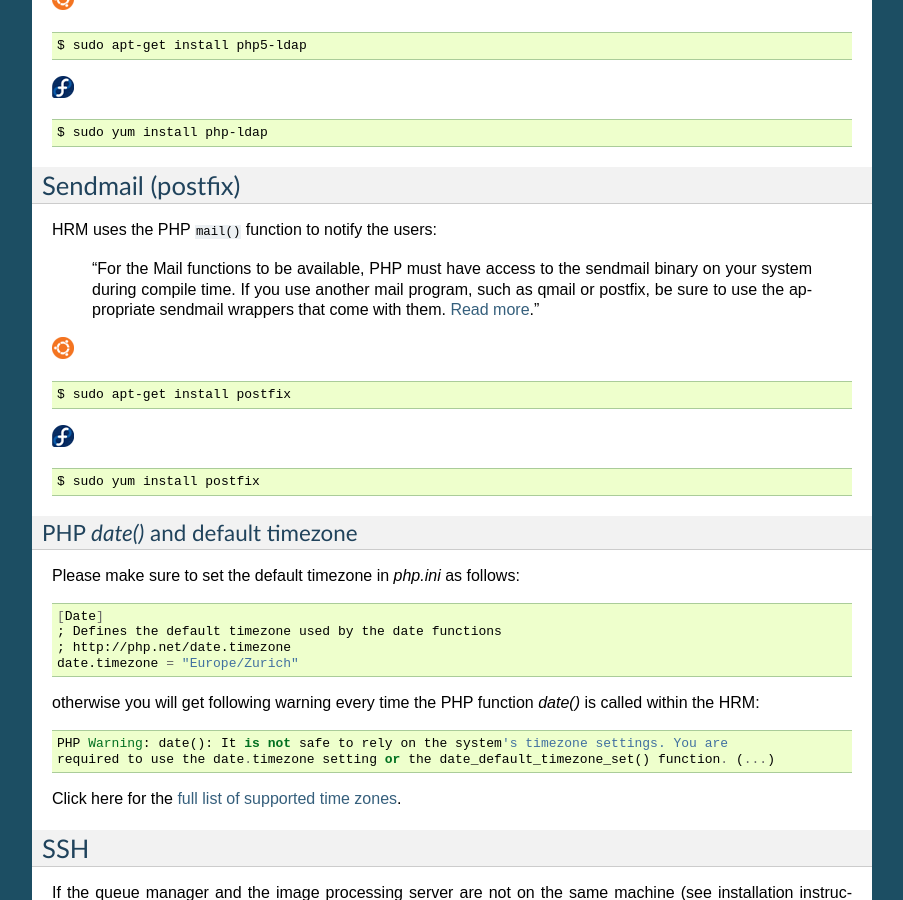
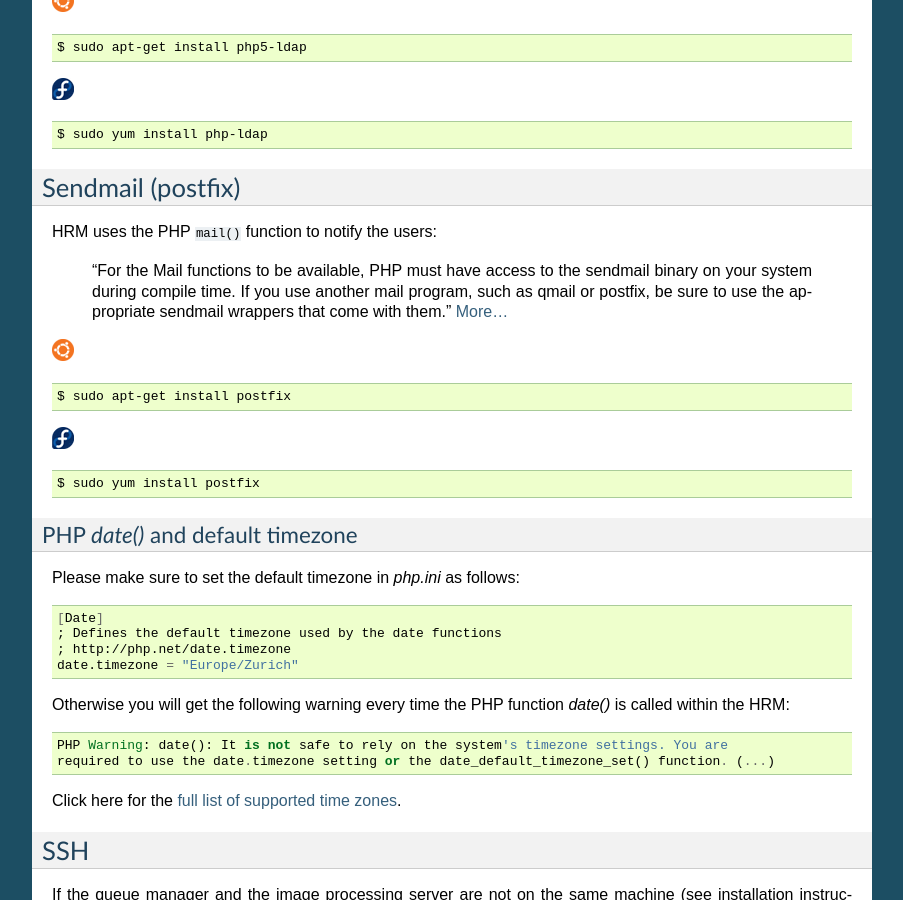
Before and after one commit to aarpon/hrm_docs, a Sphinx documentation site: the page built from docs/prerequisites.rst, in a window 1280 px wide and 900 px high, scrolled down 2738 px. Shown: the whole window, without its empty margins (198-1101 px from the left). Built offline with Sphinx 7.4.7, drawn with Linux system fonts in a browser that asks for light colours; some of the changed text lies outside the part shown.

Commit message:
Minor re-phrasing, typo and layout fixes.

```diff
--- a/docs/prerequisites.rst
+++ b/docs/prerequisites.rst
@@ -76,7 +76,7 @@ The HRM is made of two parts, a web interface and a queue manager, both written
 
 .. note::
 
-    JSON support for PHP was moved into a separate package ``php5-json`` in Ubuntu 14.04LTS; in older versions, JSON support is part of the core php5 package.
+    JSON support for PHP was moved into a separate package ``php5-json`` in Ubuntu 14.04LTS; in older versions, JSON support is part of the core ``php5`` package.
 
 |fedora|
 
@@ -160,7 +160,7 @@ Sendmail (postfix)
 
 HRM uses the PHP ``mail()`` function to notify the users:
 
-    "For the Mail functions to be available, PHP must have access to the sendmail binary on your system during compile time. If you use another mail program, such as qmail or postfix, be sure to use the appropriate sendmail wrappers that come with them. `Read more <http://www.php.net/mail>`_."
+    "For the Mail functions to be available, PHP must have access to the sendmail binary on your system during compile time. If you use another mail program, such as qmail or postfix, be sure to use the appropriate sendmail wrappers that come with them." `More... <http://www.php.net/mail>`_
 
 |ubuntu|
 
@@ -186,7 +186,7 @@ Please make sure to set the default timezone in `php.ini` as follows:
     ; http://php.net/date.timezone
     date.timezone = "Europe/Zurich"
 
-otherwise you will get following warning every time the PHP function `date()` is called within the HRM:
+Otherwise you will get the following warning every time the PHP function `date()` is called within the HRM:
 
 ::
 
```
Also changed, not shown: other parts of docs/prerequisites.rst (+2 -2 lines).
